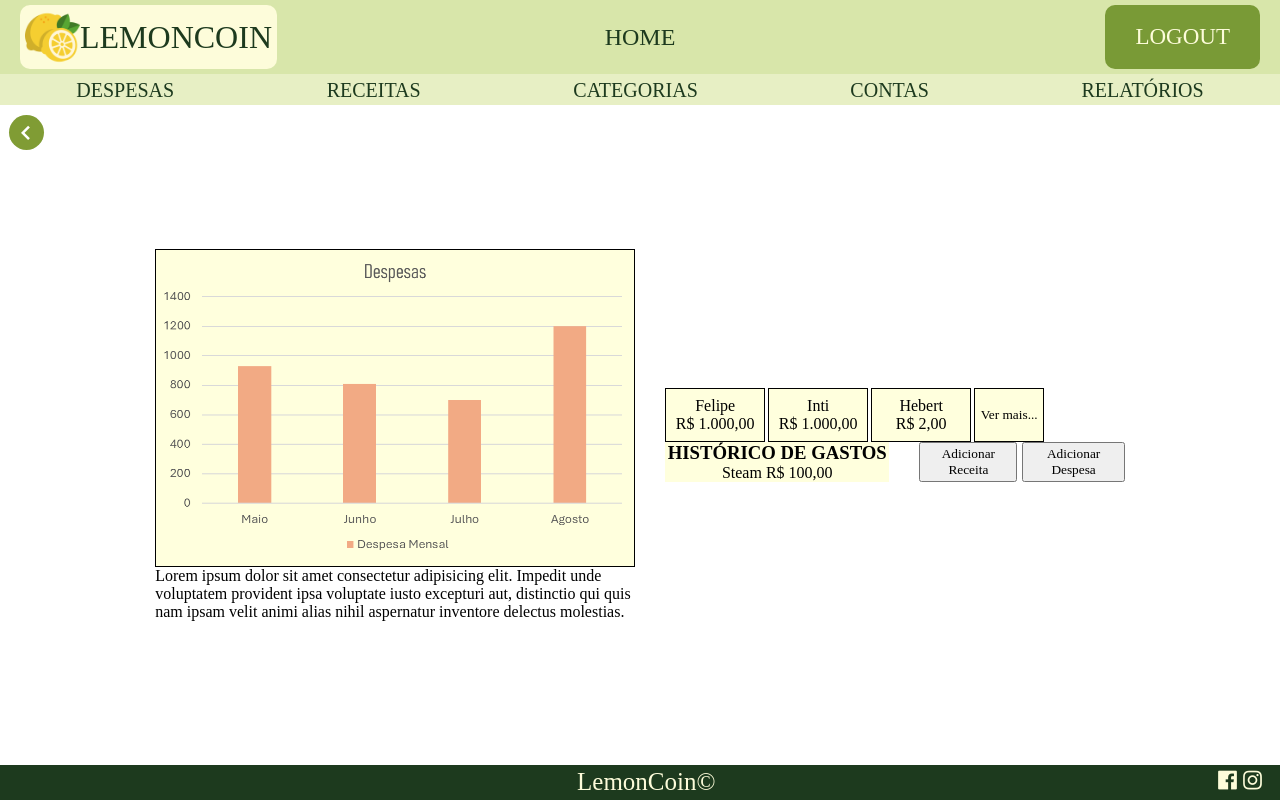
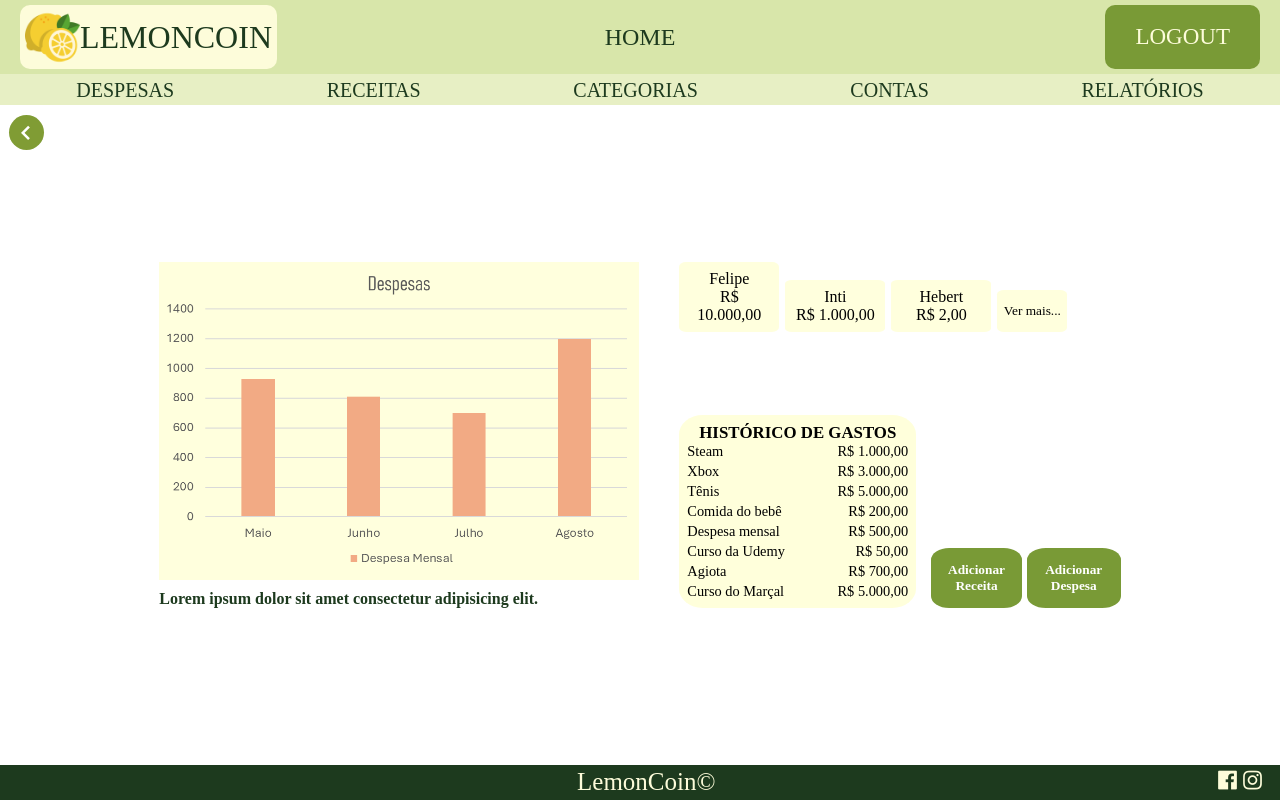
Before and after one commit to IntiGenovez/LemonCoin, a React (Vite) app in the folder frontend/: page /home in a window 1280 px wide. Built offline with nearby package versions, Linux system fonts and the light colour scheme; no server answers.

Commit message:
fiz a tela de home

```diff
--- /dev/null
+++ b/frontend/src/componentes/TextGasto.jsx
@@ -0,0 +1,11 @@
+
+
+export default function TextGasto({despesa, valorDespesa}){
+
+    return (
+        <div style={{display: 'flex', justifyContent: 'space-between'}}>
+            <span>{despesa}</span>
+            <span>{valorDespesa}</span>
+        </div>
+    );
+}
--- a/frontend/src/estilos/CardContaText.module.css
+++ b/frontend/src/estilos/CardContaText.module.css
@@ -1,6 +1,7 @@
 
 .card {
-    border: black solid 1px;
+    /* border: black solid 1px; */
+    border-radius: 7%;
     background-color: #ffffdd;
     display: flex;
     flex-direction: column;
--- a/frontend/src/estilos/Home.module.css
+++ b/frontend/src/estilos/Home.module.css
@@ -6,42 +6,77 @@
     justify-content: center;
     align-items: center;
     padding: 40px;
-    gap: 30px;
+    gap: 40px;
 
     & .divGrafico{
+        display: flex;
+        flex-direction: column;
         width: 40%;
+        height: 100%;
+        gap: 10px;
+
+        & p{
+            color: #1d3a1e;
+            font-weight: 600;
+        }
 
         & .grafico {
-            border: black solid 1px;
+            /* border: #1d3a1e solid 1px; */
         }
     }
+
+    & .divDados {
+        display: flex;
+        flex-direction: column;
+        height: 100%;
+        justify-content: space-between;
+        /* padding-bottom: 10%; */
 
         & .containerContas {
             display: flex;
             flex-direction: row;
-        gap: 3px;
+            gap: 6px;
+            align-items: end;
 
             & button {
                 background-color: #ffffdd;
-            border: black 1px solid;
+                border: 0;
+                border-radius: 10%;
                 width: 70px;
+                height: 60%;
             }
         }
 
-    & .containerGastos {
-        width: 50%;
-        background-color: #ffffdd;
+        & .containerGastos{
+            display: flex;
+            flex-direction: row;
+            gap: 15px;
+            justify-content: center;
+            align-items: end;
+
+            & .containerHistorico {
+                width: 60%;
+                background-color: hsl(60, 100%, 93%);
                 text-align: center;
-
-        & .valores{
-            display: block;
-            width: 100%;
-        }
+                padding: 8px;
+                font-size: 0.9em;
+                border-radius: 10%;
             }
 
             & .containerBotoes {
                 display: flex;
                 flex-direction: row;
                 gap: 5px;
+
+                & button {
+                    background-color: #799a36;
+                    color: white;
+                    font-weight: 600;
+                    height: 60px;
+                    border: 0;
+                    border-radius: 20%;
                 }
             }
+        }
+    }
+}
--- a/frontend/src/telas/Home.jsx
+++ b/frontend/src/telas/Home.jsx
@@ -1,12 +1,10 @@
 import GraficoBarra from "../componentes/GraficoBarra"
 import CardContaText from "../componentes/CardContaText"
-
+import TextGasto from "../componentes/TextGasto"
 
 import styles from "../estilos/Home.module.css"
 
 export default function Home(){
-    let despesa = "Steam"
-    let valorDespesa = "R$ 100,00"
     return (
         <div className={styles.container}>
             <div className={styles.divGrafico}>
@@ -14,23 +12,31 @@ export default function Home(){
                     <GraficoBarra />
                 </div>
 
-                <p>Lorem ipsum dolor sit amet consectetur adipisicing elit. Impedit unde voluptatem provident ipsa voluptate iusto excepturi aut, distinctio qui quis nam ipsam velit animi alias nihil aspernatur inventore delectus molestias.</p>
+                <p>Lorem ipsum dolor sit amet consectetur adipisicing elit.</p>
             </div>
 
-            <div style={{display: 'flex', flexDirection: 'column'}}>
+            <div className={styles.divDados}>
                 <div className={styles.containerContas}>
-                    <CardContaText conta="Felipe" saldo="R$ 1.000,00" />
+                    <CardContaText conta="Felipe" saldo="R$ 10.000,00" />
                     <CardContaText conta="Inti" saldo="R$ 1.000,00" />
                     <CardContaText conta="Hebert" saldo="R$ 2,00" />
                     <button>Ver mais...</button>
                 </div>
 
-                <div style={{display: 'flex', flexDirection: 'row', gap: '30px'}}>
-                    <div className={styles.containerGastos}>
+                <div className={styles.containerGastos}>
+
+                    <div className={styles.containerHistorico}>
                         <h3>HISTÓRICO DE GASTOS</h3>
 
-                        <div className={styles.valores}>
-                            {despesa} {valorDespesa}
+                        <div style={{display: 'flex', gap: '3px', flexDirection: 'column'}}>
+                            <TextGasto despesa='Steam' valorDespesa='R$ 1.000,00' />
+                            <TextGasto despesa='Xbox' valorDespesa='R$ 3.000,00' />
+                            <TextGasto despesa='Tênis' valorDespesa='R$ 5.000,00' />
+                            <TextGasto despesa='Comida do bebê' valorDespesa='R$ 200,00' />
+                            <TextGasto despesa='Despesa mensal' valorDespesa='R$ 500,00' />
+                            <TextGasto despesa='Curso da Udemy' valorDespesa='R$ 50,00' />
+                            <TextGasto despesa='Agiota' valorDespesa='R$ 700,00' />
+                            <TextGasto despesa='Curso do Marçal' valorDespesa='R$ 5.000,00' />
                         </div>
                     </div>
 
```
Lines whose indentation alone changed are shown as unchanged.
